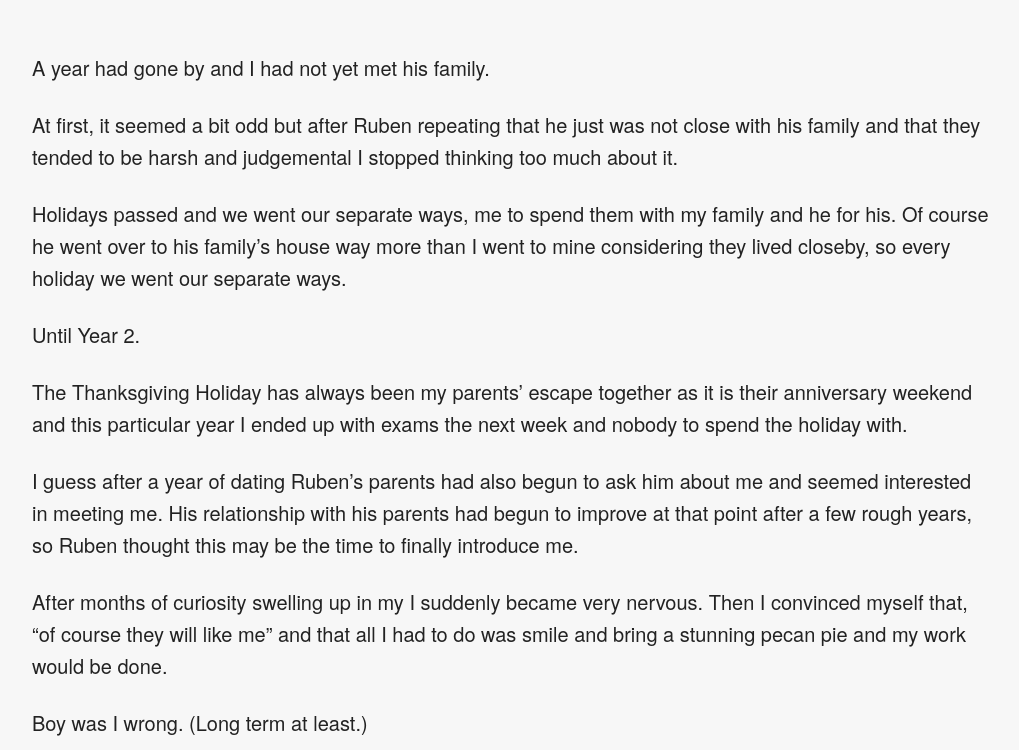
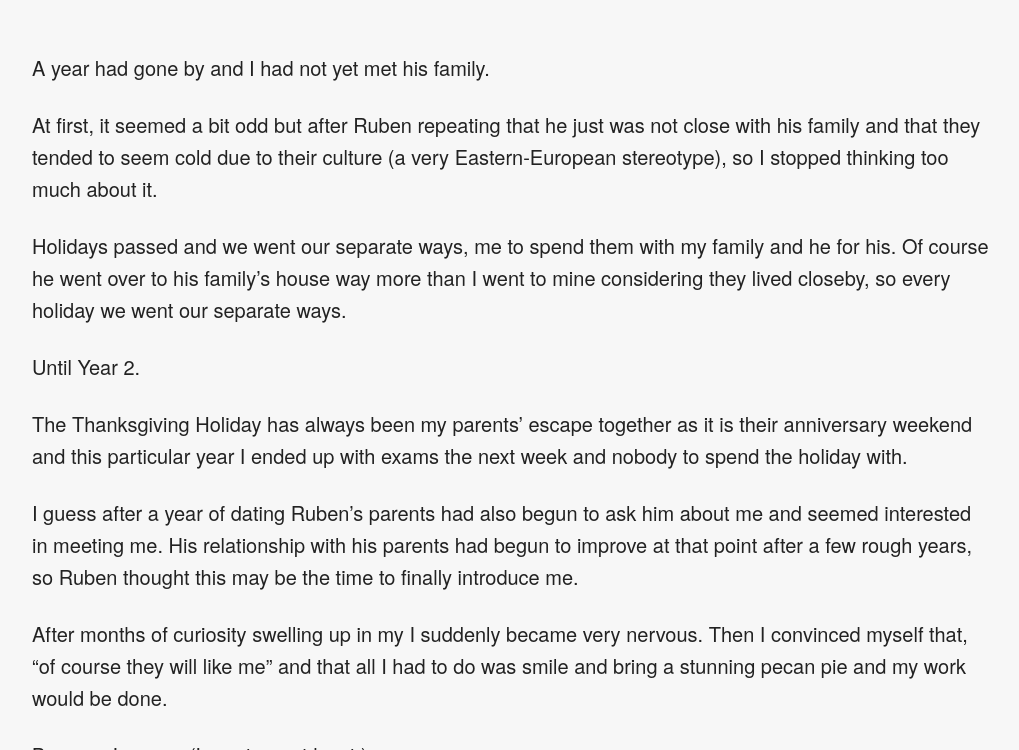
Before and after one commit to RubenSandwich/EdibleEms, a Jekyll site: the page built from _posts/2016-12-09-meeting-family.md, in a window 1280 px wide and 900 px high, scrolled down 1718 px, cut to the strip 150-900 px from the top of the window. Shown: the whole strip, without its empty margins (128-1147 px from the left). Built offline with Jekyll 4.4.1, drawn with Linux system fonts in a browser that asks for light colours; comment, search, counter and statistics services are not loaded.

Commit message:
Update 2016-12-09-meeting-family.md

```diff
--- a/_posts/2016-12-09-meeting-family.md
+++ b/_posts/2016-12-09-meeting-family.md
@@ -26,7 +26,7 @@ A year had gone by and I had not yet met his family.
 
 
 
-At first, it seemed a bit odd but after Ruben repeating that he just was not close with his family and that they tended to be harsh and judgemental I stopped thinking too much about it.
+At first, it seemed a bit odd but after Ruben repeating that he just was not close with his family and that they tended to seem cold due to their culture (a very Eastern-European stereotype), so I stopped thinking too much about it.
 
 
 
```
